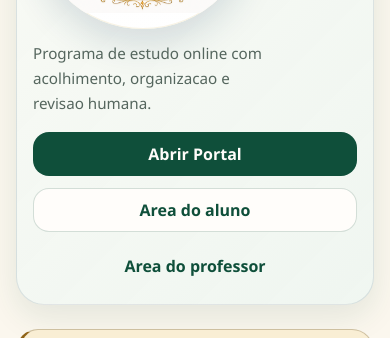
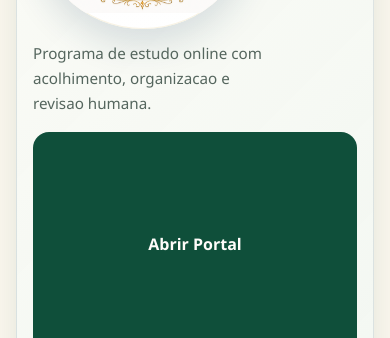
Before and after one commit to brodyandre/portal-estudos-espiritas-ai, a React (Vite) app in the folder apps/web/: page / in a window 390 px wide. Shown: the part 1140-1478 px from the top of the page. Built offline with nearby package versions, Linux system fonts and the light colour scheme; no server answers.

Commit message:
fix(web): enforce mobile action group reflow

```diff
--- a/apps/web/src/styles/global.css
+++ b/apps/web/src/styles/global.css
@@ -3339,19 +3339,6 @@ img {
     width: 100%;
   }
 
-  .home-hero-actions,
-  .account-security-actions {
-    display: grid;
-    grid-template-columns: minmax(0, 1fr);
-    width: 100%;
-  }
-
-  .home-hero-actions > *,
-  .account-security-actions > * {
-    width: 100%;
-    max-width: 100%;
-    min-width: 0;
-  }
 }
 
 @media (max-width: 899px) {
@@ -3485,6 +3472,23 @@ img {
     max-width: 100%;
   }
 
+  .home-hero-actions,
+  .account-security-actions {
+    display: flex;
+    flex-direction: column;
+    align-items: stretch;
+    width: 100%;
+    max-width: 100%;
+  }
+
+  .home-hero-actions > *,
+  .account-security-actions > * {
+    width: 100%;
+    max-width: 100%;
+    min-width: 0;
+    flex: 0 1 auto;
+  }
+
   .section-title {
     align-items: stretch;
   }
```
